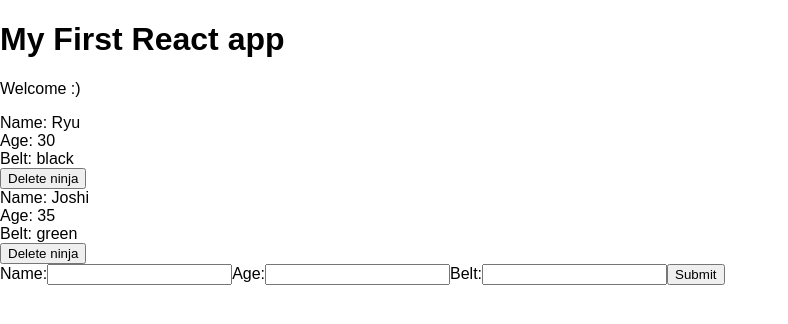
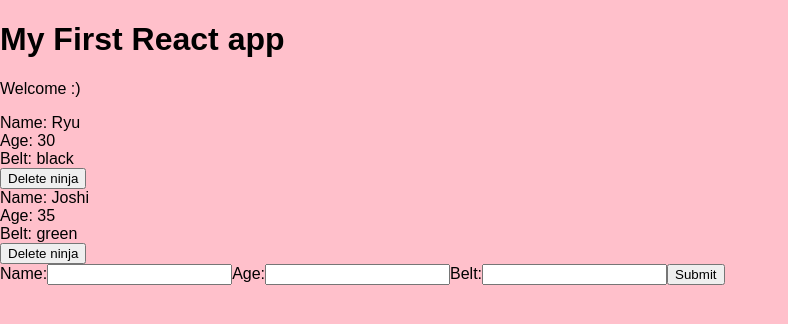
Before and after one commit to sangkeerthana70/React-Redux, a React (Create React App) app in the folder REACT-REDUX-COMPLETE/createReactApp/my-app/: page / in a window 1280 px wide. Shown: the top 324 px of the page, without its empty margins (0-788 px from the left). Built offline with nearby package versions, Linux system fonts and the light colour scheme.

Commit message:
Css file import and usage

```diff
--- /dev/null
+++ b/REACT-REDUX-COMPLETE/createReactApp/my-app/src/Ninjas.css
@@ -0,0 +1,9 @@
+body {
+    background: pink;
+    transition: all 1s;
+}
+
+.ninjas form {
+    background: #fff;
+    padding: 20px;
+}
--- a/REACT-REDUX-COMPLETE/createReactApp/my-app/src/Ninjas.js
+++ b/REACT-REDUX-COMPLETE/createReactApp/my-app/src/Ninjas.js
@@ -1,4 +1,5 @@
 import React from 'react';
+import './Ninjas.css';
 
 const Ninjas = ({ninjas, deleteNinja}) => {
     //const { ninjas } = props;
```
